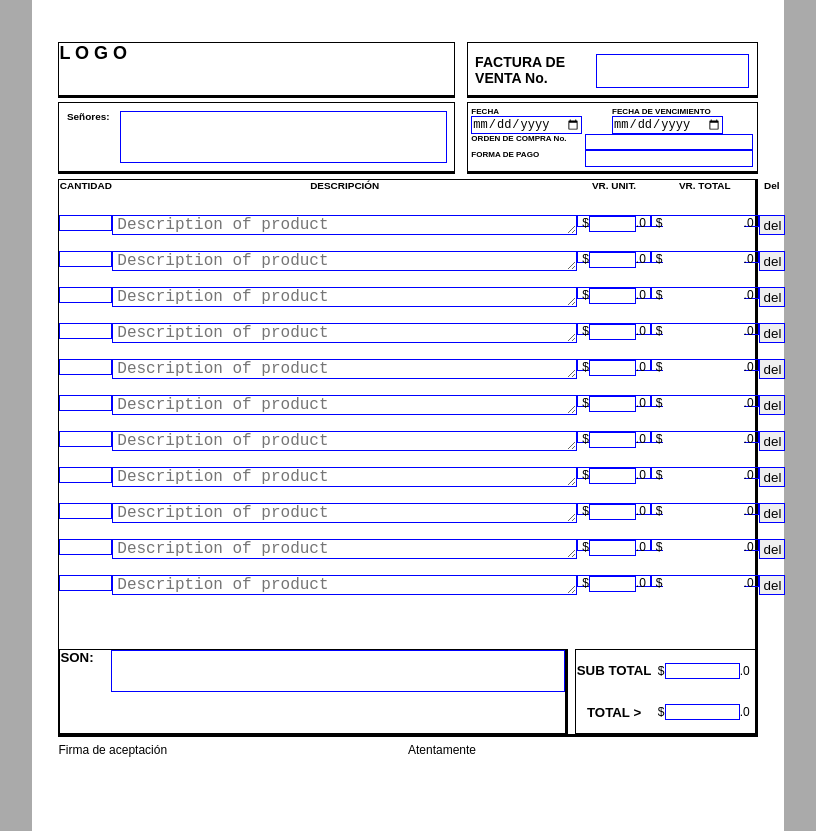
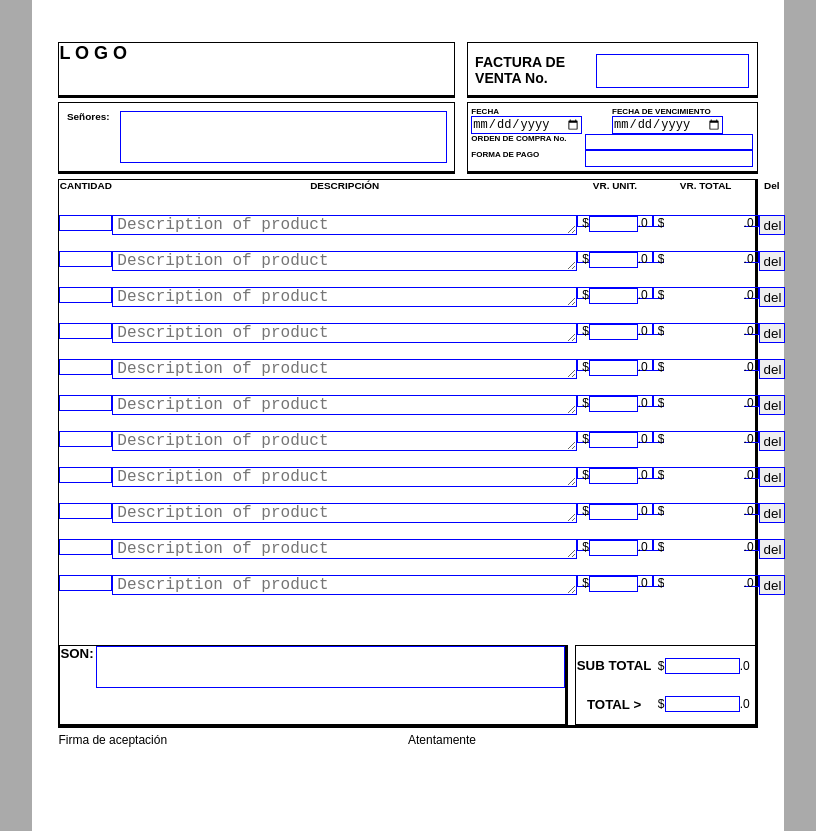
Before and after one commit to jhnemogap/invoiceJHNS_01, a plain HTML site: page index.html in a window 1280 px wide. Shown: the whole page, without its empty margins (232-1048 px from the left). Drawn offline with Linux system fonts and the light colour scheme.

Commit message:
Adjust(size): milimetres to exact real invoince

```diff
--- a/src/styles/styles.css
+++ b/src/styles/styles.css
@@ -4,7 +4,7 @@
   --borderInput: 1px solid #0000ff;
   --fontSizeBase: 12px;
   --fontSizeProduct: 16px;
-  --productsGridTemplate: 1fr / 1.4cm 12.3cm 1.95cm 2.85cm 0.7cm;
+  --productsGridTemplate: 1fr / 1.4cm 12.3cm 2.0cm 2.8cm 0.7cm;
 }
 
 *,
@@ -50,7 +50,7 @@ input[type="number"] {
   background-color: #fff;
   width: 19.9cm;
   height: 22.0cm;
-  padding: 1.1cm 0.7cm 1.1cm;
+  padding: 1.1cm 0.7cm 1.0cm;
 }
 
 /*---- H E A D E R -----*/
@@ -112,8 +112,8 @@ input[type="number"] {
   border-bottom: var(--borderBottom1);
   border-right: var(--borderBottom1);
   display: grid;
-  grid-template: 12.2cm 2.25cm / 1fr;
-  grid-gap: 0.2cm 0cm;
+  grid-template: 12.2cm 2.1cm / 1fr;
+  grid-gap: 0.1cm 0cm;
 }
 
 .products-container {
@@ -190,12 +190,12 @@ input[type="number"] {
   border-right: var(--borderBottom1);
   font-size: var(--fontSizeProduct);
   display: grid;
-  grid-template: 1.10cm 1fr / 1fr 12.0cm;
+  grid-template: 1.10cm 1fr / 1fr 12.4cm;
 }
 
 .price-inText {
   font-size: var(--fontSizeProduct);
-  padding: 0.4em 0.6em 0;
+  padding: 0.1em 0.4em 0;
 }
 
 .price-inNumber-container {
@@ -259,7 +259,7 @@ input[type="number"] {
 /* Screen < 816px */
 @media screen and (max-width: 815.9px) {
   :root {
-    --productsGridTemplate: 1fr / 1.4cm minmax(6cm, 1fr) 1.95cm 2.85cm 0.7cm;
+    --productsGridTemplate: 1fr / 1.4cm minmax(6cm, 1fr) 2.0cm 2.8cm 0.7cm;
   }
 
   #app {
```
